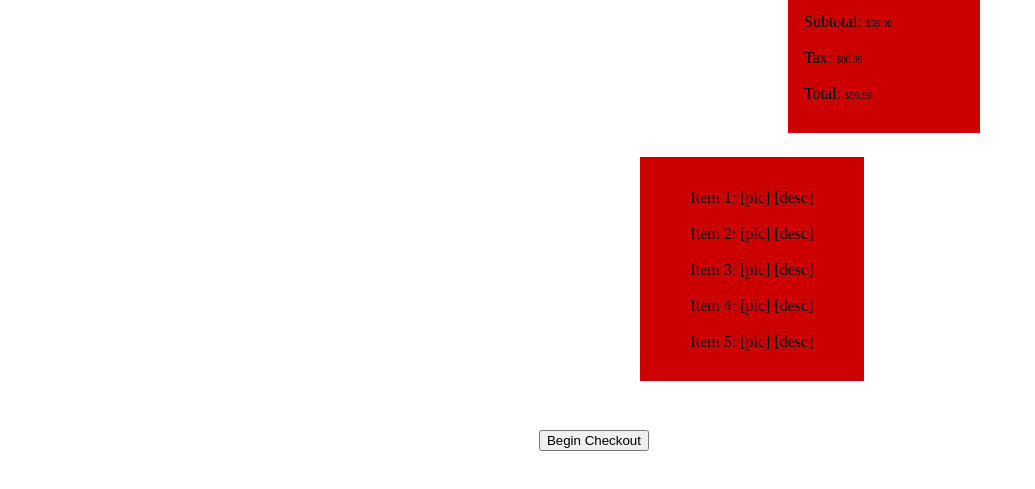
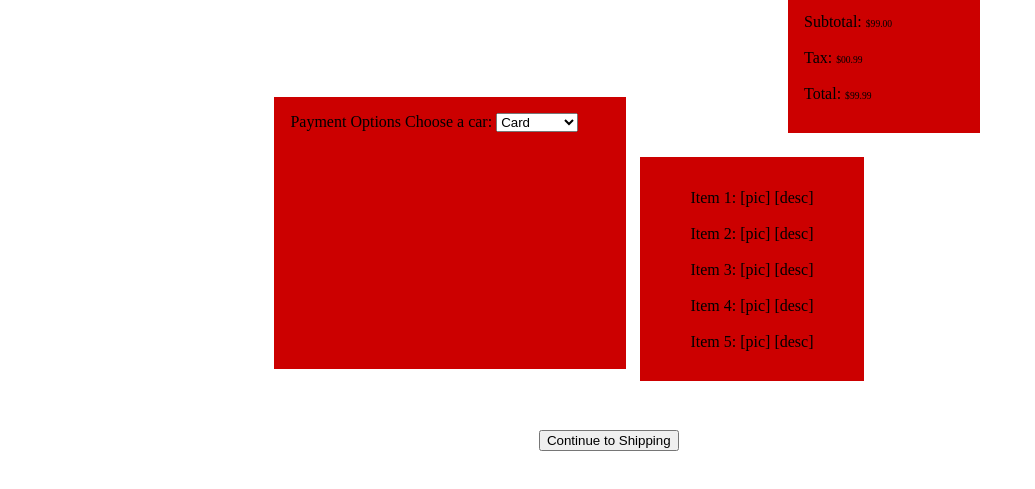
Before and after one commit to AlirpJ/ITMD362-project1, a website: page billing.html in a window 1280 px wide. Shown: the part 79-568 px from the top of the page, without its empty margins (0-1035 px from the left). Drawn offline with Linux system fonts and the light colour scheme.

Commit message:
Add options to billing

```diff
--- a/billing.html
+++ b/billing.html
@@ -42,9 +42,26 @@
   <div class = 'b'>Item 5: [pic] [desc]</div>
   </div>
 </div>
+
+<div class = "flex-container-l">
+  <div>
+    <div class="e">Payment Options</div>
+    <label for="cars">Choose a car:</label>
+
+  <select name="paymentOption" id="pay">
+   <option value="card">Card</option>
+   <option value="paypal">Paypal</option>
+   <option value="tech">TechCash</option>
+</select>
+  </div>
+
 </div>
 
 
-<button type="button" onclick="location.href = 'http://127.0.0.1:8080/billing';">Begin Checkout</button>
+
+</div>
+
+
+<button type="button" onclick="location.href = 'http://127.0.0.1:8080/shipping';">Continue to Shipping</button>
 
 </html>
--- a/screen.css
+++ b/screen.css
@@ -38,6 +38,13 @@ div.d{
    font-size: 0.60em;
    color: #000000;
    text-align: right;
+   display: inline-block;
+}
+div.e{
+   /*font-family: 'Nunito', sans-serif;*/
+   font-size: 1em;
+   color: #000000;
+   text-align: center;
    display: inline-block;
 }
 
@@ -90,7 +97,8 @@ div.d{
 
 .flex-container-l {
   width: 20em;
-  left: 10%;
+  height: 15em;
+  left: 20%;
 }
 
 .scroll-r {
```
